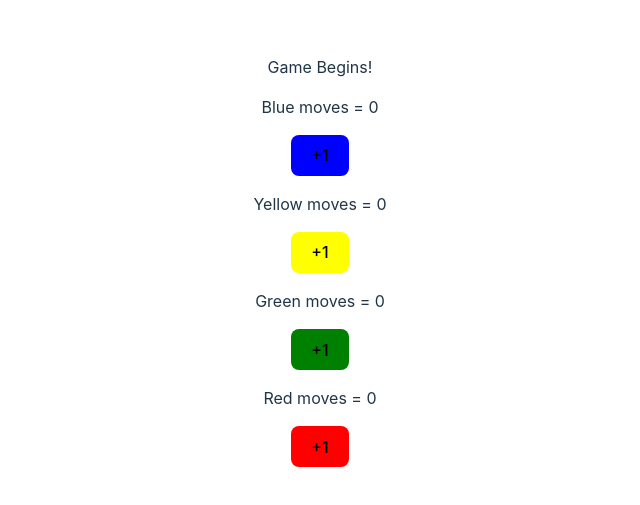
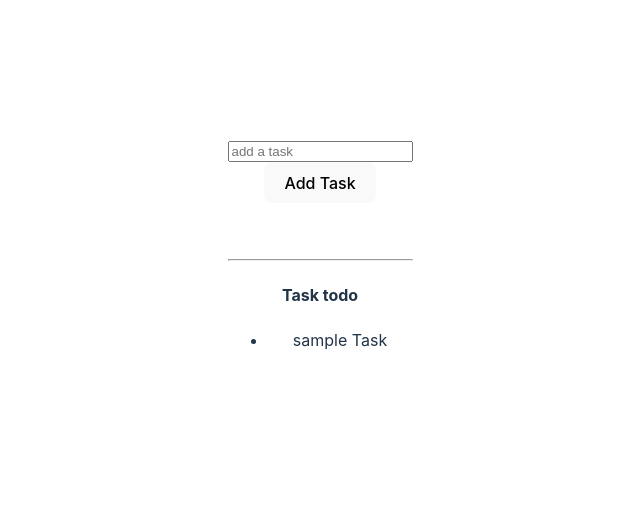
Before and after one commit to ADYAJHA7481/React, a React (Vite) app in the folder React-State/: page / in a window 1280 px wide. Shown: the part 147-652 px from the top of the page, without its empty margins (320-960 px from the left). Built offline with nearby package versions, Linux system fonts and the light colour scheme.

Commit message:
Create a simple Todo List to understand Array & State

```diff
--- a/React-State/src/App.jsx
+++ b/React-State/src/App.jsx
@@ -1,11 +1,10 @@
 import './App.css'
-import LudoBoard from './LudoBoard';
-
+import TodoList from './TodoList';
 
 function App() {
 return(
   <>
-    <LudoBoard/>
+    <TodoList/>
   </>
 );
 
--- /dev/null
+++ b/React-State/src/TodoList.jsx
@@ -0,0 +1,29 @@
+import { useState } from "react";
+
+export default function TodoList() {
+    let [todos, setTodos] = useState(["sample Task"]);
+    let [newTodo, setNewTodo] = useState("");
+
+    let addNewTask = () => {
+        setTodos([...todos, newTodo])
+    };
+
+    let updateTodoValue = (event) => {
+        setNewTodo(event.target.value);
+    };
+
+    return(
+        <div>
+            <input placeholder="add a task" value={newTodo} onChange={updateTodoValue}/><br />
+            <button onClick={addNewTask}> Add Task</button>
+            <br /><br /><br />
+            <hr />
+            <h4>Task todo</h4>
+            <ul>
+                {todos.map((todo) => (
+                    <li>{todo}</li>
+                ))}
+            </ul>
+        </div>
+    );
+}
```
